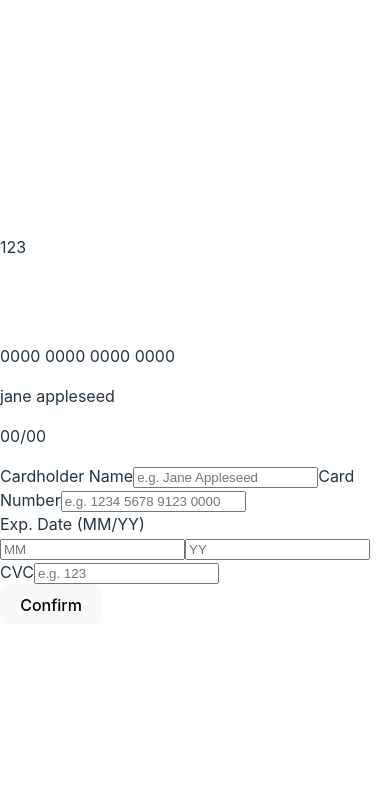
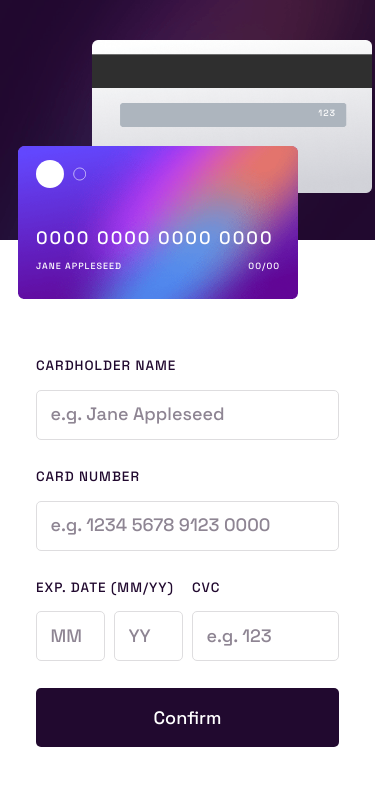
Before and after one commit to samuel-adu/interactive-card-details-form, a React (Vite) app: page / in a window 390 px wide. Shown: the top 786 px of the page. Built offline with nearby package versions, Linux system fonts and the light colour scheme.

Commit message:
refactor: add mobile styles

```diff
--- a/src/index.css
+++ b/src/index.css
@@ -1,69 +1,167 @@
-:root {
-  font-family: Inter, system-ui, Avenir, Helvetica, Arial, sans-serif;
-  line-height: 1.5;
-  font-weight: 400;
-
-  color-scheme: light dark;
-  color: rgba(255, 255, 255, 0.87);
-  background-color: #242424;
-
-  font-synthesis: none;
-  text-rendering: optimizeLegibility;
-  -webkit-font-smoothing: antialiased;
-  -moz-osx-font-smoothing: grayscale;
-  -webkit-text-size-adjust: 100%;
+*,
+*::before,
+*::after {
+  margin: 0;
+  padding: 0;
+  box-sizing: border-box;
 }
 
-a {
-  font-weight: 500;
-  color: #646cff;
-  text-decoration: inherit;
+:root {
+  --bg-primary: linear-gradient(hsl(249, 99%, 64%), hsl(278, 94%, 30%));
+  --clr-accent: hsl(0, 100%, 66%);
+  --clr-neutral: hsl(0, 0%, 100%);
+  --clr-primary-400: hsl(270, 3%, 87%);
+  --clr-primary-500: hsl(279, 6%, 55%);
+  --clr-primary-700: hsl(278, 68%, 11%);
+
+  --ff-primary: "Space Grotesk", sans-serif;
 }
-a:hover {
-  color: #535bf2;
+
+html {
+  font-size: 18px;
 }
 
 body {
-  margin: 0;
-  display: flex;
-  place-items: center;
-  min-width: 320px;
-  min-height: 100vh;
+  font-family: var(--ff-primary);
+  font-size: 1rem;
+  font-weight: 500;
+  line-height: 1.5;
+  color: var(--clr-primary-700);
+  background-image: url(./assets/images/bg-main-mobile.png);
+  background-repeat: no-repeat;
 }
 
-h1 {
-  font-size: 3.2em;
-  line-height: 1.1;
+img {
+  max-width: 100%;
+  display: block;
+}
+
+p {
+  margin-bottom: 0.5em;
+}
+
+.card-logo {
+  width: 50px;
+  margin-bottom: 2em;
+}
+
+.cards {
+  position: relative;
+}
+
+.card {
+  height: 160px;
+  width: 280px;
+  border-radius: 5px;
+  padding: 1em;
+  margin-inline: 1em;
+  color: var(--clr-neutral);
+  background-position: center;
+  background-repeat: no-repeat;
+  background-size: contain;
+  position: relative;
+}
+
+.card-back {
+  margin-left: auto;
+  background-image: url(./assets/images/bg-card-back.png);
+  top: 2em;
+}
+
+.card-front {
+  background-image: url(./assets/images/bg-card-front.png);
+  margin-right: auto;
+  bottom: 1em;
+}
+
+.card-holder-name {
+  text-transform: uppercase;
+  font-size: 0.5rem;
+  letter-spacing: 1px;
+}
+
+.card-number {
+  letter-spacing: 2px;
+}
+
+.card-expiry-date {
+  font-size: 0.5rem;
+  letter-spacing: 1px;
+}
+
+.card-cvc {
+  font-size: 0.5rem;
+  letter-spacing: 1px;
+  position: absolute;
+  top: calc(50% - 1em);
+  right: 4em;
+}
+
+.flex {
+  display: flex;
+  justify-content: space-between;
+}
+
+form {
+  font-family: var(--ff-primary);
+  font-size: 1rem;
+  padding: 2em;
+  width: 375px;
+}
+
+::placeholder {
+  color: var(--clr-primary-500);
+  font-family: var(--ff-primary);
+  font-size: 1rem;
+  font-weight: 500;
+}
+
+label {
+  display: block;
+  text-transform: uppercase;
+  font-size: 0.75rem;
+  letter-spacing: 1px;
+  margin-bottom: 1em;
+}
+
+input {
+  font-size: 1rem;
+  width: 100%;
+  padding: 0.75em;
+  border-radius: 5px;
+  border: 1px solid var(--clr-primary-400);
+  margin-bottom: 1.5em;
+  cursor: pointer;
+}
+
+input:focus {
+  outline: 1px solid var(--clr-primary-700);
 }
 
 button {
-  border-radius: 8px;
-  border: 1px solid transparent;
-  padding: 0.6em 1.2em;
-  font-size: 1em;
-  font-weight: 500;
-  font-family: inherit;
-  background-color: #1a1a1a;
+  padding: 1em;
+  width: 100%;
+  display: inline-block;
+  border: 0;
+  font-family: var(--ff-primary);
+  font-size: 1rem;
+  border-radius: 5px;
+  background-color: var(--clr-primary-700);
+  color: var(--clr-neutral);
   cursor: pointer;
-  transition: border-color 0.25s;
-}
-button:hover {
-  border-color: #646cff;
-}
-button:focus,
-button:focus-visible {
-  outline: 4px auto -webkit-focus-ring-color;
 }
 
-@media (prefers-color-scheme: light) {
-  :root {
-    color: #213547;
-    background-color: #ffffff;
+.form-control {
+  display: flex;
+  gap: 0.5em;
+}
+
+.form-control > div {
+  width: 50%;
+}
+
+/* @media (min-width: 569px) {
+  body {
+    background-image: url(./assets/images/bg-main-desktop.png);
   }
-  a:hover {
-    color: #747bff;
-  }
-  button {
-    background-color: #f9f9f9;
-  }
-}
+} */
```
